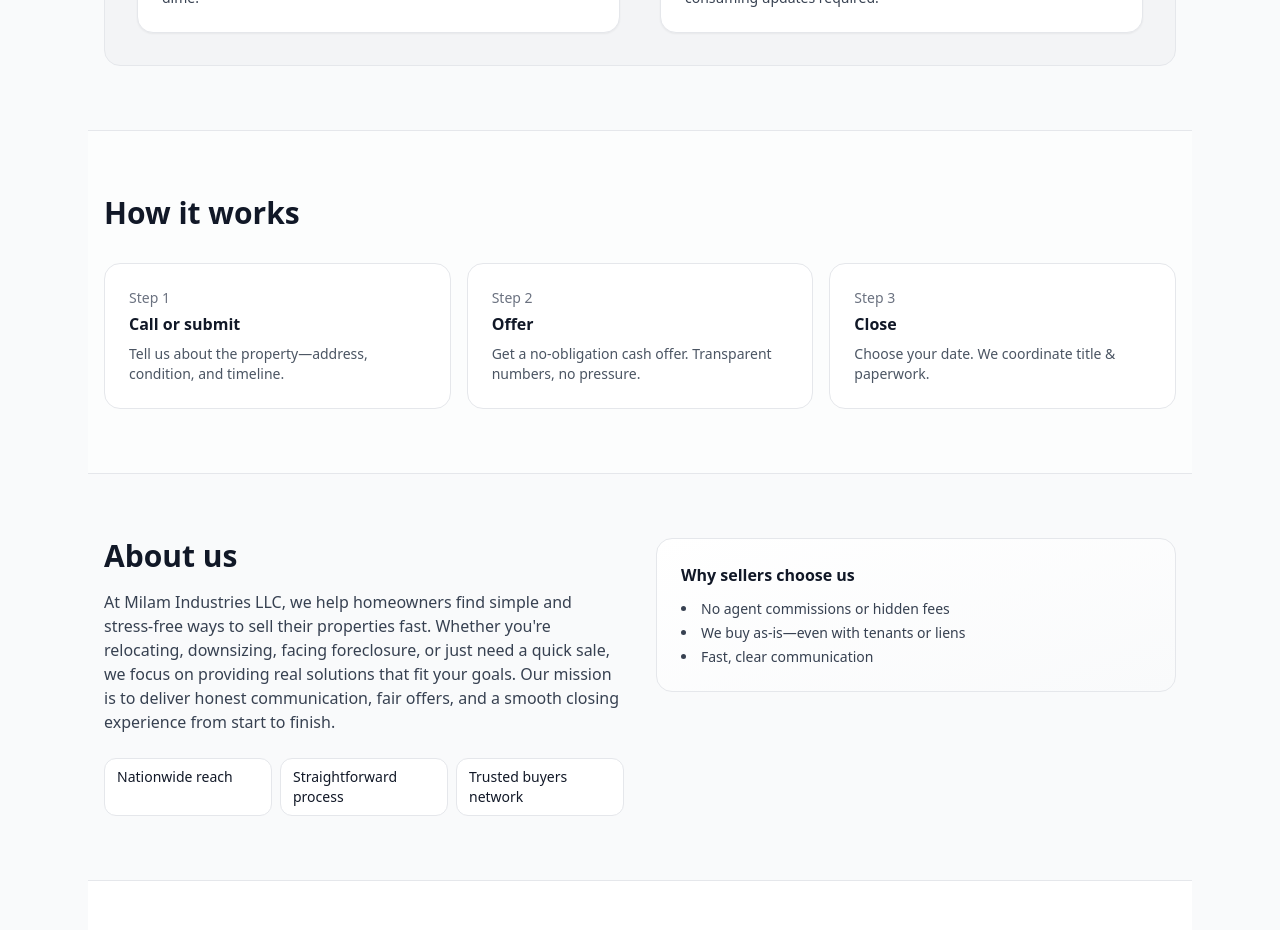
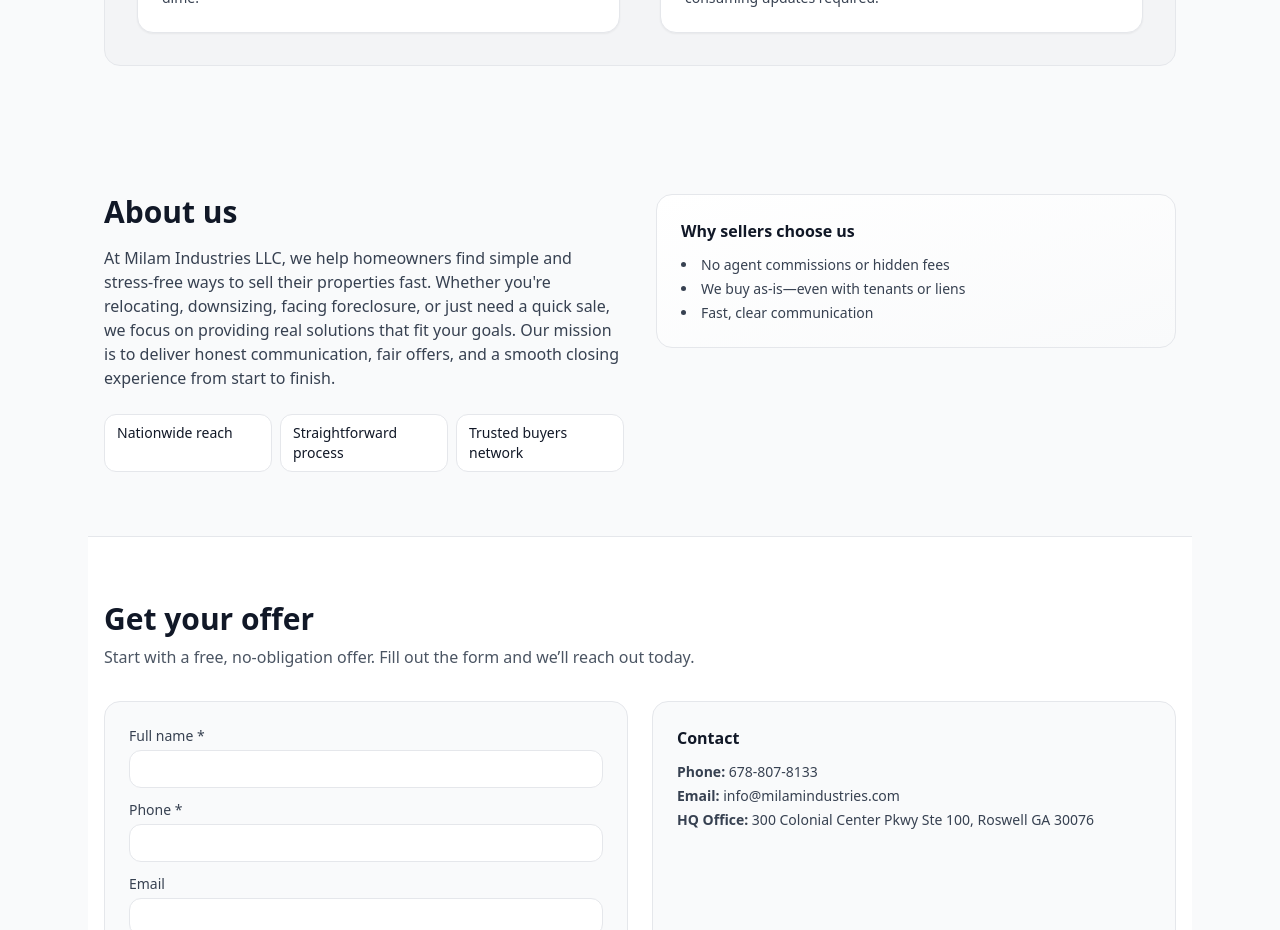
Before and after one commit to milamindustries/milamindustries-site, a Next.js app in the folder milamindustries-site/: page / in a window 1280 px wide. Shown: the part 1540-2470 px from the top of the page. Built offline with nearby package versions, Linux system fonts and the light colour scheme; grey boxes are pictures that could not be loaded.

Commit message:
chore(home): remove in-page How it works section (moved to dedicated page)

```diff
--- a/milamindustries-site/app/page.jsx
+++ b/milamindustries-site/app/page.jsx
@@ -164,22 +164,6 @@ export default function Page() {
         </div>
       </section>
 
-      {/* PROCESS */}
-      <section id="process" className="bg-white/60 border-y">
-        <div className="max-w-6xl mx-auto px-4 py-16">
-          <h2 className="text-2xl md:text-3xl font-bold">How it works</h2>
-          <ol className="mt-8 grid md:grid-cols-3 gap-4">
-            {data.process.map((p) => (
-              <li key={p.step} className="rounded-2xl p-6 bg-white border">
-                <div className="text-sm text-gray-500">Step {p.step}</div>
-                <div className="font-semibold mt-1">{p.title}</div>
-                <p className="text-gray-600 text-sm mt-2">{p.desc}</p>
-              </li>
-            ))}
-          </ol>
-        </div>
-      </section>
-
       {/* ABOUT */}
       <section id="about" className="max-w-6xl mx-auto px-4 py-16">
         <div className="grid md:grid-cols-2 gap-8 items-start">
```
